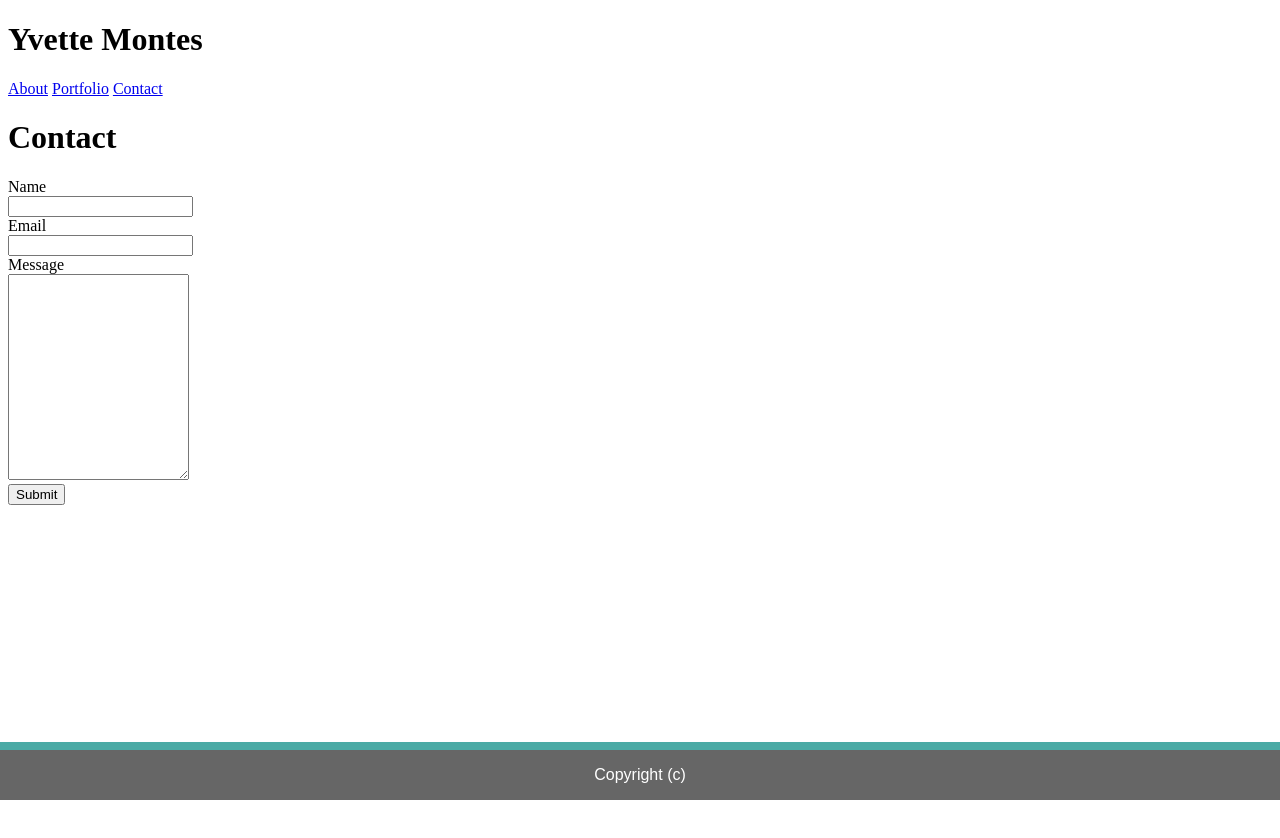
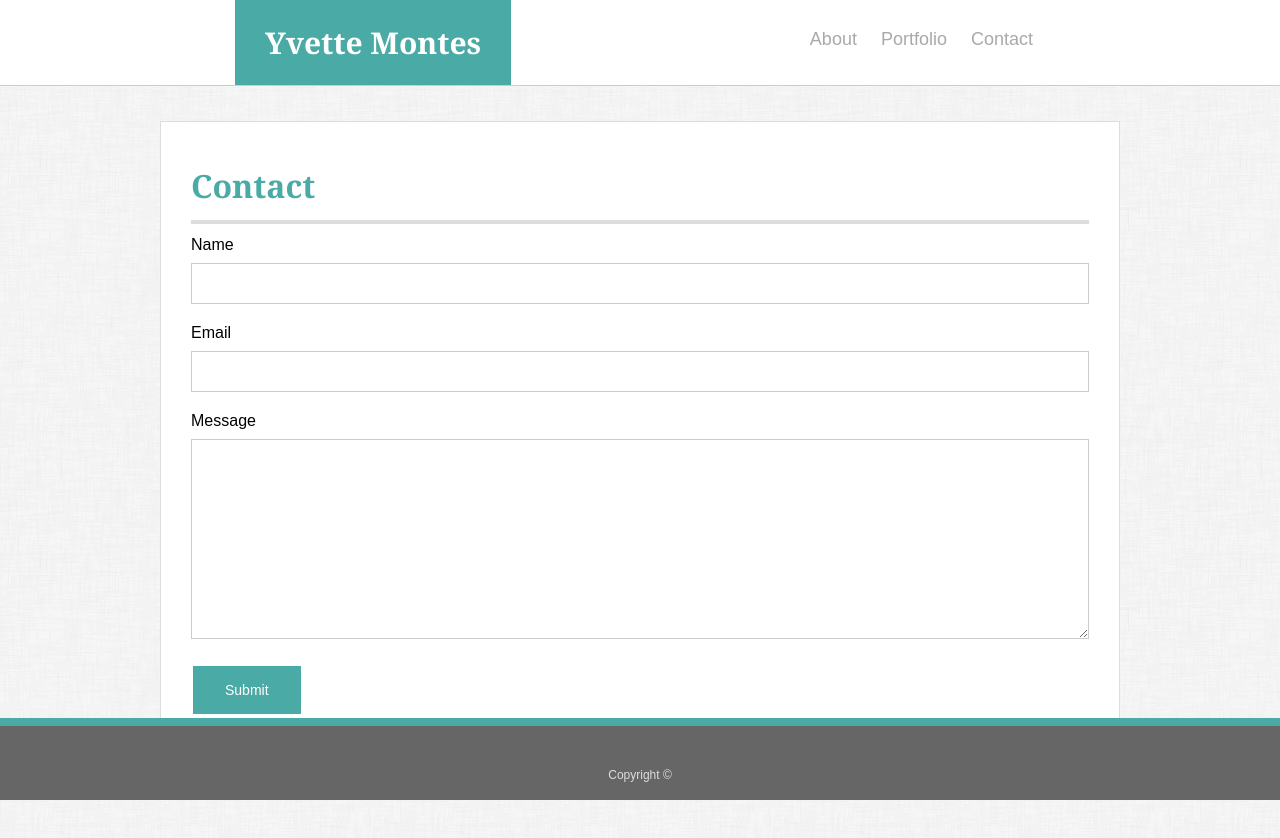
Before and after one commit to yvmontes/Basic-Portfolio, a plain HTML site: page contact.html in a window 1280 px wide. Before the commit the page ends 800 px from the top, so only its background shows below. Drawn offline with Linux system fonts and the light colour scheme.

Commit message:
Added CSS
Added css to rsemble example portfolio, completed the contact and about page. Fixed background image.

Still need to do the portfolio page. Fix the navbar a bit more.

```diff
--- a/assets/css/style.css
+++ b/assets/css/style.css
@@ -1,5 +1,132 @@
+ /* responsive header */
+
+* {box-sizing: border-box;}
+
+body {
+  margin: 0;
+  font-family: Arial, Helvetica, sans-serif;
+  line-height: 25px;
+  background-image: url(../images/dust.png);
+  background-repeat: repeat;
+}
+
+.logo {
+  background: #4aaaa5;
+  padding-left: 235px;
+}
+
+.header {
+  overflow: hidden;
+  background-color: #fff;
+  border-bottom: 1px solid #ccc;
+}
+
+.header a {
+  float: left;
+  color: #A9A9A9;
+  text-align: center;
+  padding: 12px;
+  text-decoration: none;
+  font-size: 18px;
+  line-height: 25px;
+}
+
+.header a.logo {
+  font-size: 30px;
+  font-weight: bold;
+  font-family: 'Georgia', Times, Times New Roman, serif;
+  color: #fff;
+  padding: 30px;
+}
+
+.header a:hover {
+  background-color: #68b6b2;
+  color: #fff;
+}
+
+.header-right-nav {
+  float: right;
+  padding-top: 15px;
+  padding-bottom: 15px;
+  padding-right: 235px;
+  color: #ccc;
+}
+
+@media screen and (max-width: 500px) {
+  .header a {
+    float: none;
+    display: block;
+    text-align: left;
+  }
+
+  .header-right-nav {
+    float: none;
+  }
+}
+
+/* headers in content */
+
+ .header-content{
+  font-family: 'Georgia', Times, Times New Roman, serif;
+  color: #4aaaa5;
+ }
 
 
+ /* div container with content */
+
+.content-center {
+  margin: auto;
+  margin-top: 35px;
+  margin-bottom: 150px;
+  border: 1px solid #ddd;
+  padding: 30px;
+  padding-bottom: 30px;
+  width: 960px;
+  background-color: #fff;
+  content: "";
+  clear: both;
+  display: table;
+  font:#777
+}
+
+ /* horizontal line under header */
+
+.hr-content {
+margin-left: auto;
+margin-right: auto;
+border: 2px solid #ddd;
+}
+
+ /* text wrap around image and left alignment */
+
+.about-img  {
+  float: left;
+  margin: 20px;
+}
+
+
+/* Style inputs with type="text", select elements and textareas */
+input[type=text], select, textarea {
+  width: 100%; /* Full width */
+  padding: 12px; /* Some padding */
+  border: 1px solid #ccc; /* Gray border */
+  box-sizing: border-box; /* Make sure that padding and width stays in place */
+  margin-top: 6px; /* Add a top margin */
+  margin-bottom: 16px; /* Bottom margin */
+  resize: vertical /* Allow the user to vertically resize the textarea (not horizontally) */
+}
+input[type=button], input[type=submit], input[type=reset] {
+  background-color: #4aaaa5;
+  border: none;
+  color: white;
+  padding: 16px 32px;
+  text-decoration: none;
+  margin: 4px 2px;
+  cursor: pointer;
+  font-size: 14px;
+}
+
+ /* fixed footer */
 
 .footer {
   position: fixed;
@@ -7,8 +134,10 @@
   bottom: 0;
   width: 100%;
   background-color: #666666;
-  color: white;
+  color: #dddddd;
   text-align: center;
   border-top: 8px solid #4aaaa5;
   font-family: 'Arial', 'Helvetica Neue', Helvetica, sans-serif;
+  font-size: 12px;
+  padding-top: 25px;
 }
--- a/contact.html
+++ b/contact.html
@@ -8,21 +8,21 @@
 </head>
 <body>
 
-<!-- Header -->
+<!-- Header with nav links -->
 <div class="header">
-    <h1>Yvette Montes</h1>
-</div>
-
-<!-- Nav -->
-<div class="navbar">
-        <a href="index.html" class="active">About</a>
-        <a href="portfolio.html">Portfolio</a>
-        <a href="contact.html">Contact</a>
-</div>
+        <div class="logo"><a href="index.html" class="logo">Yvette Montes</a>
+        </div>
+        <div class="header-right-nav">
+          <a href="index.html">About</a>
+          <a href="portfolio.html">Portfolio</a>
+          <a href="contact.html">Contact</a>
+        </div>
+      </div>
 
 <!-- Content -->
-<div class="content">
-    <h1>Contact</h1>
+<div class="content-center">
+        <h1 class="header-content">Contact</h1>
+        <hr class="hr-content"></hr>
     <form>
             <label for="name">Name</label><br>
             <input type="text" id="name" name="name">
@@ -40,7 +40,7 @@
 
 <!-- Footer -->
 <div class="footer">
-        <p>Copyright (c)</p>
+        <p>Copyright ©</p>
       </div>
 </body>
 </html>
```
Also changed, not shown: index.html (+21 -9 lines), portfolio.html (+13 -13 lines), assets/images/dust.png (added).
